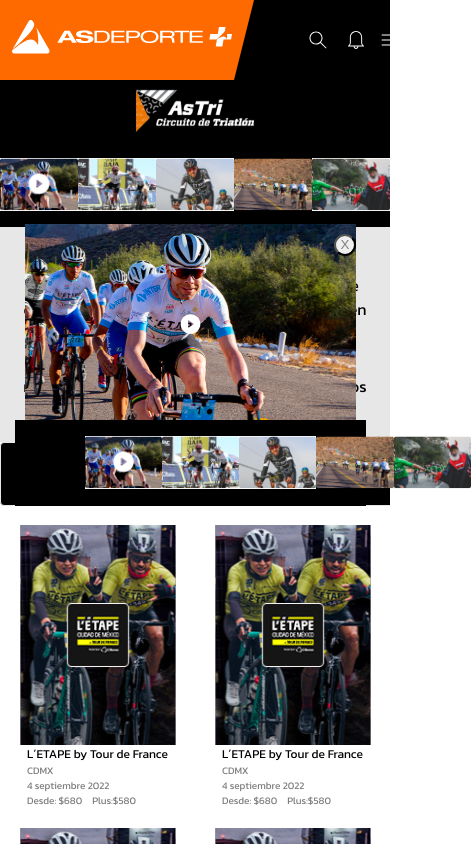
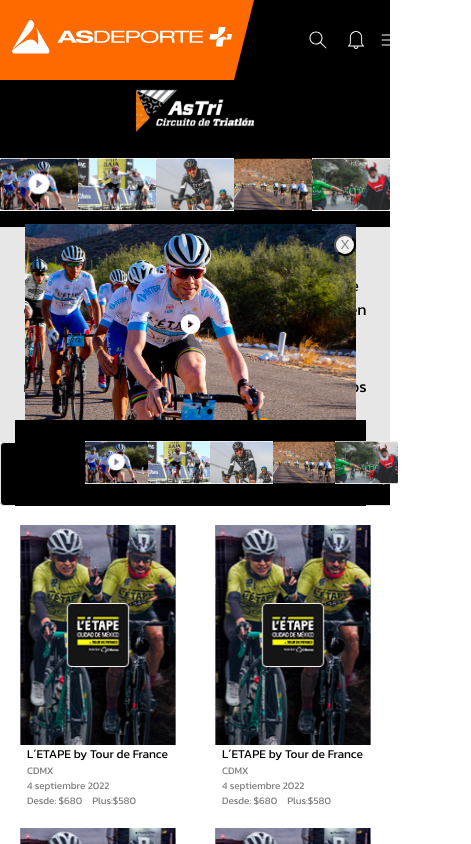
Before and after one commit to carlosalberto05/asdeporte, a Next.js app: page / in a window 390 px wide. Both pictures are taken after a click on the picture 39 px from the left and 184 px from the top of the page. Shown: the top 844 px of the page, 471 px wide, since content can reach past the window. Built offline with nearby package versions, Linux system fonts and the light colour scheme.

Commit message:
avance maquetacion

```diff
--- a/src/styles/Modal.module.scss
+++ b/src/styles/Modal.module.scss
@@ -67,7 +67,6 @@
 
 		.content {
 				position:static;
-				background-color: aqua;
 			}
 
 			img {
@@ -103,8 +102,8 @@
 				justify-content: space-around;
 
 				img {
-					width: 80px;
-					height: 53px;
+					width: 70px;
+					height: 43px;
 					cursor: pointer;
 				}
 			}
```
